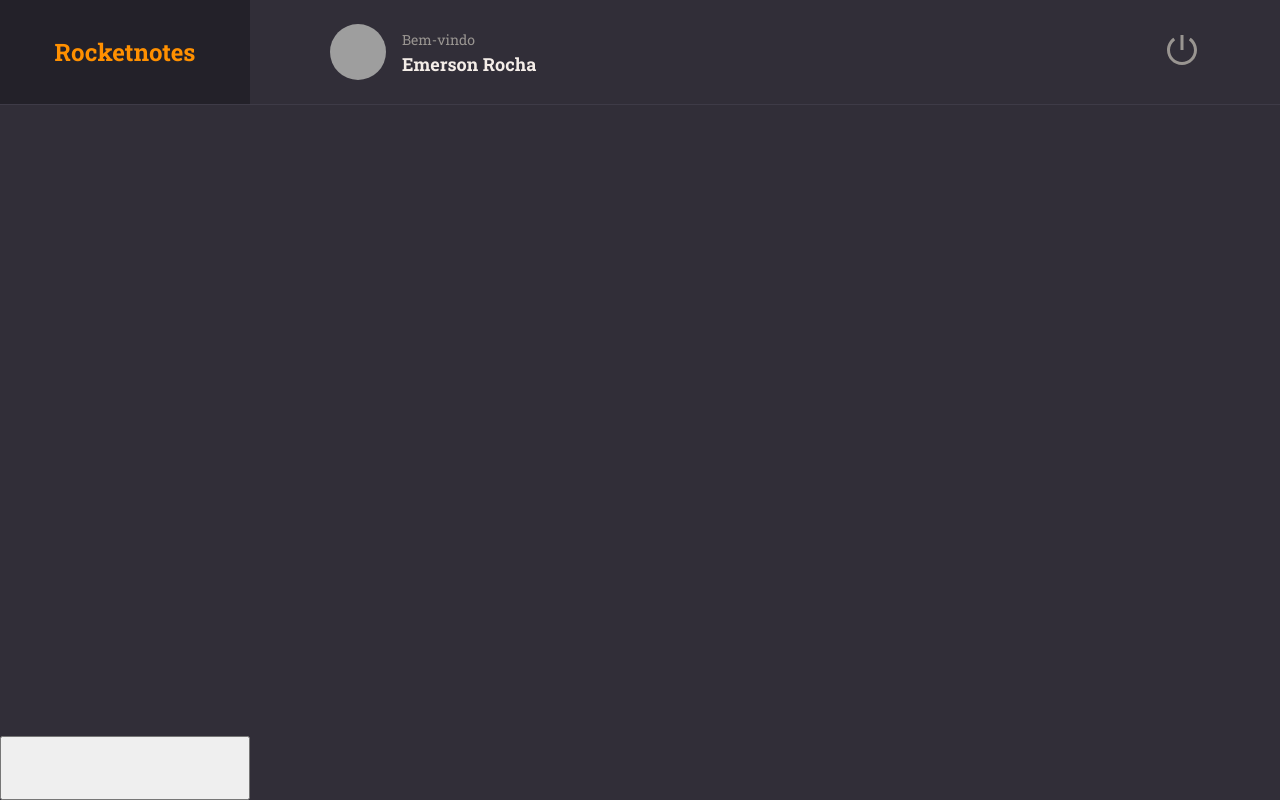
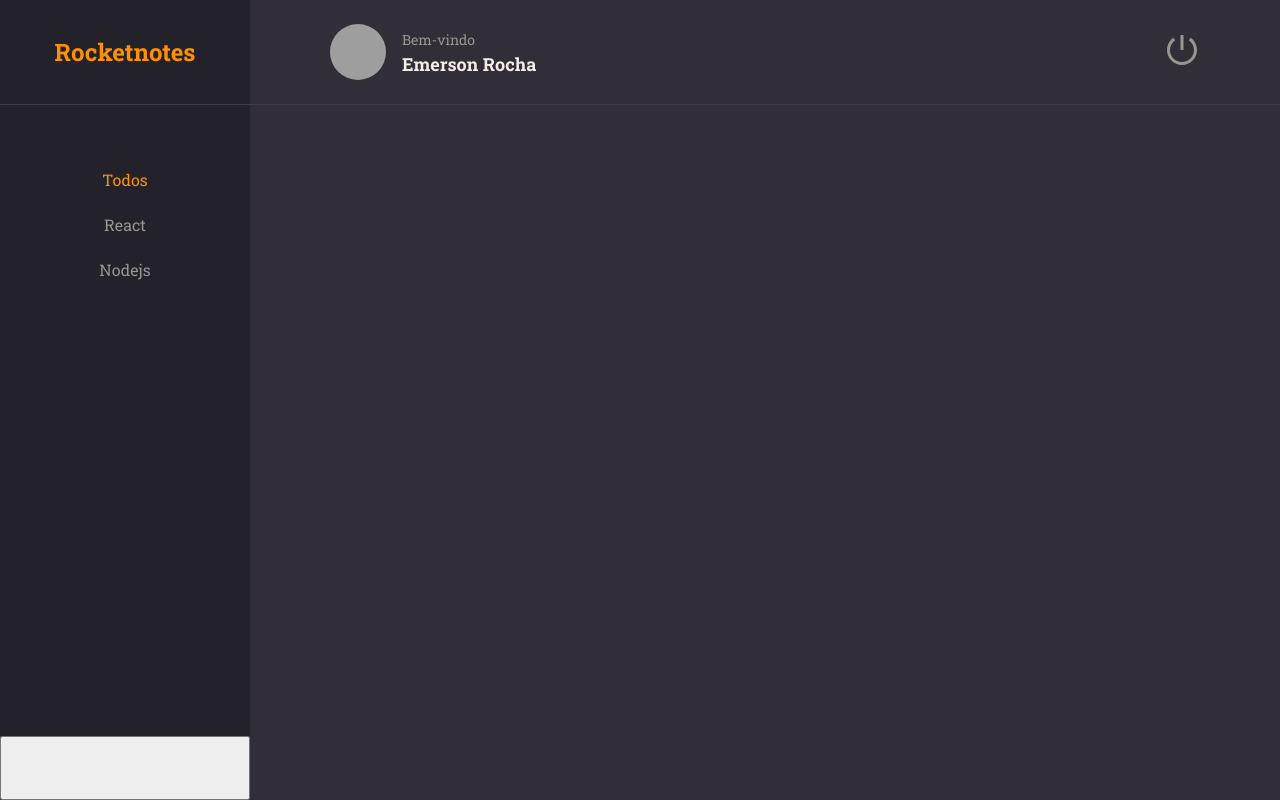
Before and after one commit to smoothemerson/rocketnotes-frontend, a React (Vite) app: page / in a window 1280 px wide. Built offline with nearby package versions, Linux system fonts and the light colour scheme; grey boxes are pictures that could not be loaded.

Commit message:
add filters

```diff
--- a/src/components/ButtonText/index.jsx
+++ b/src/components/ButtonText/index.jsx
@@ -1,9 +1,10 @@
 import { Container } from './styles'
 
-export function ButtonText({ title, ...rest }){
+export function ButtonText({ title, isActive = false, ...rest }){
   return(
     <Container
       type="button"
+      isActive={isActive}
       {...rest}
     >
       {title}
--- a/src/components/ButtonText/styles.js
+++ b/src/components/ButtonText/styles.js
@@ -2,7 +2,7 @@
 
 export const Container = styled.button`
   background: none;
-  color: ${({ theme }) => theme.COLORS.ORANGE};
+  color: ${({ theme, isActive }) => isActive ? theme.COLORS.ORANGE : theme.COLORS.GRAY_100};
 
   border: none;
   font-size: 16px;
--- a/src/pages/Home/index.jsx
+++ b/src/pages/Home/index.jsx
@@ -1,6 +1,7 @@
 import { Container, Brand, Menu, Search, Content, NewNote } from './styles'
 
 import { Header } from '../../components/Header'
+import { ButtonText } from '../../components/ButtonText'
 
 export function Home(){
   return(
@@ -12,7 +13,9 @@
       <Header />
 
       <Menu>
-
+        <li> <ButtonText title="Todos" isActive /> </li>
+        <li> <ButtonText title="React" /> </li>
+        <li> <ButtonText title="Nodejs" /> </li>
       </Menu>
 
       <Search>
--- a/src/pages/Home/styles.js
+++ b/src/pages/Home/styles.js
@@ -26,6 +26,7 @@
   border-bottom-width: 1px;
   border-bottom-style: solid;
   border-bottom-color: ${({ theme}) => theme.COLORS.BACKGROUND_700};
+
   background-color: ${({ theme}) => theme.COLORS.BACKGROUND_900};
 
   > h1 {
@@ -36,6 +37,14 @@
 
 export const Menu = styled.ul`
   grid-area: menu;
+  background-color: ${({ theme}) => theme.COLORS.BACKGROUND_900};
+
+  padding-top: 64px;
+  text-align: center;
+
+  > li {
+    margin-bottom: 24px;
+  }
 `
 
 export const Search = styled.div`
```
